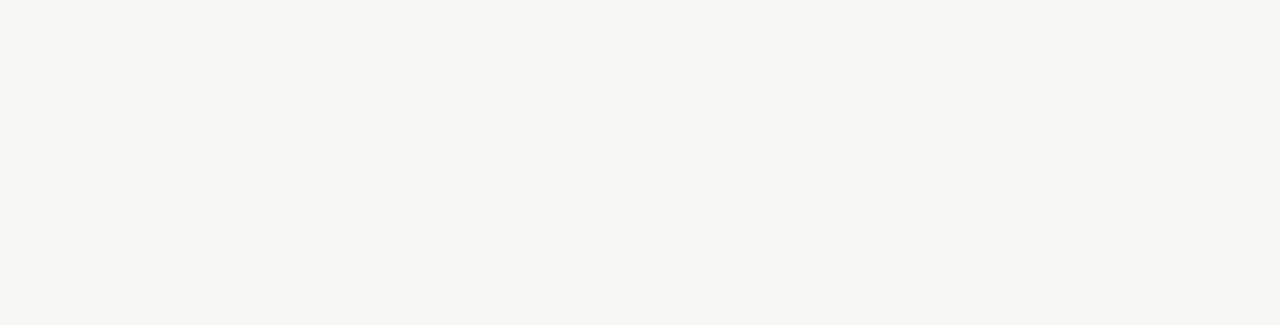
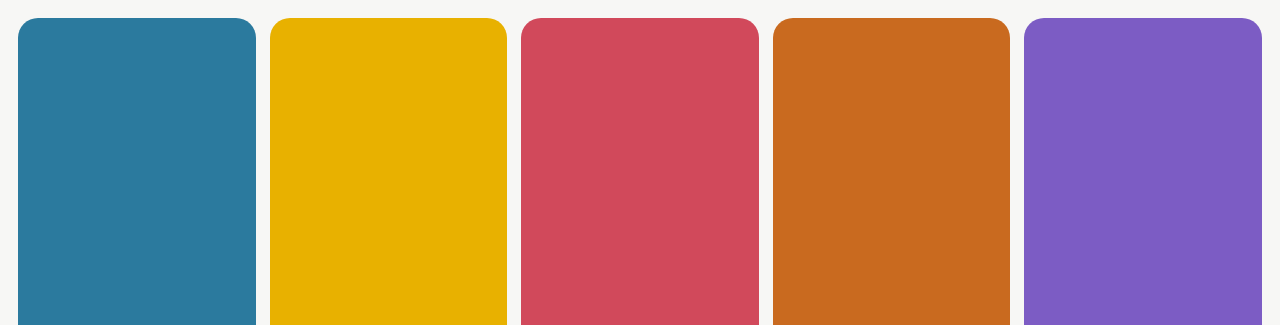
Before and after one commit to GcatJP/schedule, a plain HTML site: page index.html in a window 1280 px wide. Shown: the top 325 px of the page. Drawn offline with Linux system fonts and the light colour scheme.

Commit message:
Add web manifest for standalone navigation

```diff
--- a/index.html
+++ b/index.html
@@ -13,7 +13,7 @@
     />
     <meta name="apple-mobile-web-app-title" content="Adventure Island" />
     <meta name="theme-color" content="#ffcc00" />
-
+    <link rel="manifest" href="/manifest.json" />
     <!-- App icon -->
     <link rel="apple-touch-icon" href="cat.png" />
 
@@ -28,7 +28,10 @@
         --bg: #f7f7f5;
         --radius: 20px;
         --today: #2b7a9e;
-        --ink: #2a2a26;
+        --day: #e8b100;
+        --register: #d1495b;
+        --events: #c96a1f;
+        --payments: #7c5cc4;
       }
       * {
         box-sizing: border-box;
@@ -39,82 +42,86 @@
         margin: 0;
         padding: 0;
         height: 100%;
+        overflow: hidden;
         background: var(--bg);
       }
-      body {
-        min-height: 100dvh;
-        font-family: "Patrick Hand", cursive;
-        color: var(--ink);
-        padding-top: env(safe-area-inset-top);
-        padding-bottom: env(safe-area-inset-bottom);
-        padding-left: env(safe-area-inset-left);
-        padding-right: env(safe-area-inset-right);
-        display: flex;
-        flex-direction: column;
-        align-items: center;
-        justify-content: center;
-        gap: 18px;
-        text-align: center;
-        padding-left: 24px;
-        padding-right: 24px;
+      nav.menu {
+        position: fixed;
+        inset: 0;
+        display: grid;
+        grid-template-columns: 1fr;
+        grid-template-rows: repeat(5, minmax(0, 1fr));
+        gap: 14px;
+        padding-top: calc(18px + env(safe-area-inset-top));
+        padding-bottom: calc(18px + env(safe-area-inset-bottom));
+        padding-left: calc(18px + env(safe-area-inset-left));
+        padding-right: calc(18px + env(safe-area-inset-right));
       }
-      p {
-        font-size: clamp(24px, 5vmin, 34px);
-        margin: 0;
+      @media (orientation: landscape) and (min-width: 820px) {
+        nav.menu {
+          grid-template-columns: repeat(5, minmax(0, 1fr));
+          grid-template-rows: minmax(0, 1fr);
+        }
       }
       a.btn {
-        display: inline-flex;
+        display: flex;
         align-items: center;
         justify-content: center;
         border-radius: var(--radius);
         text-decoration: none;
         color: #ffffff;
-        background: var(--today);
-        font-size: clamp(22px, 5vmin, 32px);
-        padding: 16px 32px;
+        font-size: clamp(20px, 5vmin, 44px);
+        letter-spacing: 0.5px;
         box-shadow: 0 3px 0 rgba(0, 0, 0, 0.12);
+        overflow: hidden;
+        white-space: nowrap;
+        transition:
+          transform 0.1s ease,
+          box-shadow 0.1s ease;
       }
       a.btn:active {
         transform: translateY(2px);
         box-shadow: 0 1px 0 rgba(0, 0, 0, 0.12);
       }
+      .btn-today {
+        background: var(--today);
+      }
+      .btn-day {
+        background: var(--day);
+        color: #2a2a26;
+      }
+      .btn-week {
+        background: var(--register);
+      }
+      .btn-events {
+        background: var(--events);
+      }
+      .btn-payments {
+        background: var(--payments);
+      }
     </style>
   </head>
+
   <body>
-    <p id="message">Checking the day…</p>
-    <a class="btn" href="menu.html" id="fallbackLink" style="display: none"
-      >Back to Menu</a
-    >
-
+    <nav class="menu">
+      <a class="btn btn-today" href="index.html">Today</a>
+      <a class="btn btn-day" href="day.html">Day</a>
+      <a class="btn btn-week" href="reg.html">Register</a>
+      <a class="btn btn-events" href="events.html">Events</a>
+      <a class="btn btn-payments" href="payments.html">Payments</a>
+    </nav>
     <script>
-      // 0 = Sunday, 1 = Monday, 2 = Tuesday, ... 6 = Saturday
-      const dayMap = {
-        2: "day-tue.html",
-        3: "day-wed.html",
-        4: "day-thu.html",
-        5: "day-fri.html",
-      };
-
-      const todayIndex = new Date().getDay();
-      const target = dayMap[todayIndex];
-      const isStandalone = window.navigator.standalone === true;
-
-      if (isStandalone && target) {
-        window.location.replace(target);
-      } else {
-        const msg = document.getElementById("message");
-        const link = document.getElementById("fallbackLink");
-        if (target) {
-          msg.textContent = "Tap below to open today's class.";
-          link.href = target;
-          link.textContent = "Open Today";
-        } else {
-          msg.textContent = "No class today.";
-          link.href = "menu.html";
-          link.textContent = "Back to Menu";
-        }
-        link.style.display = "inline-flex";
+      function setAppHeight() {
+        document.documentElement.style.setProperty(
+          "--app-height",
+          window.innerHeight + "px",
+        );
       }
+      setAppHeight();
+      window.addEventListener("resize", setAppHeight);
+      window.addEventListener("orientationchange", () =>
+        setTimeout(setAppHeight, 100),
+      );
     </script>
   </body>
 </html>
```
Also changed, not shown: day-fri.html (+2 -1 lines), day-thu.html (+2 -2 lines), day-tue.html (+2 -1 lines), day-wed.html (+2 -1 lines), day.html (+2 -1 lines), events.html (+2 -1 lines), payments.html (+2 -1 lines), reg.html (+2 -1 lines), manifest.json (added).
